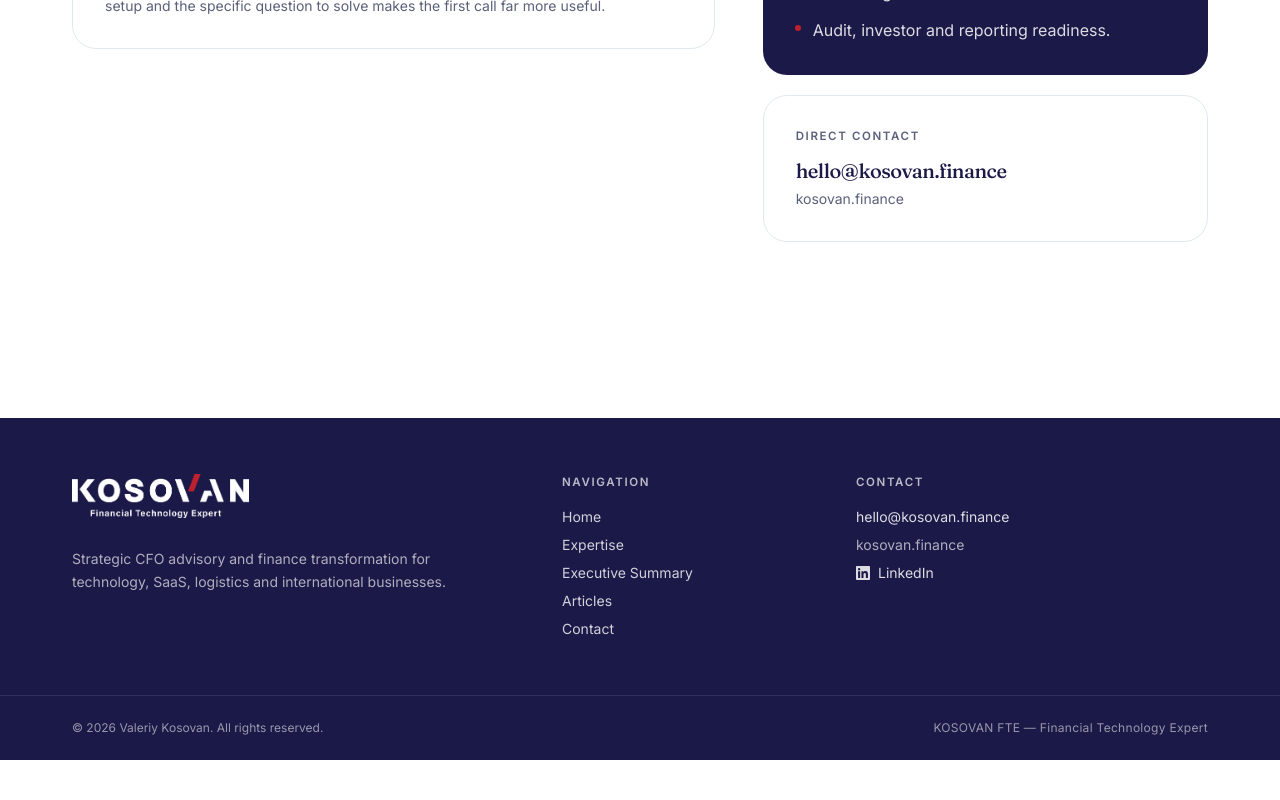
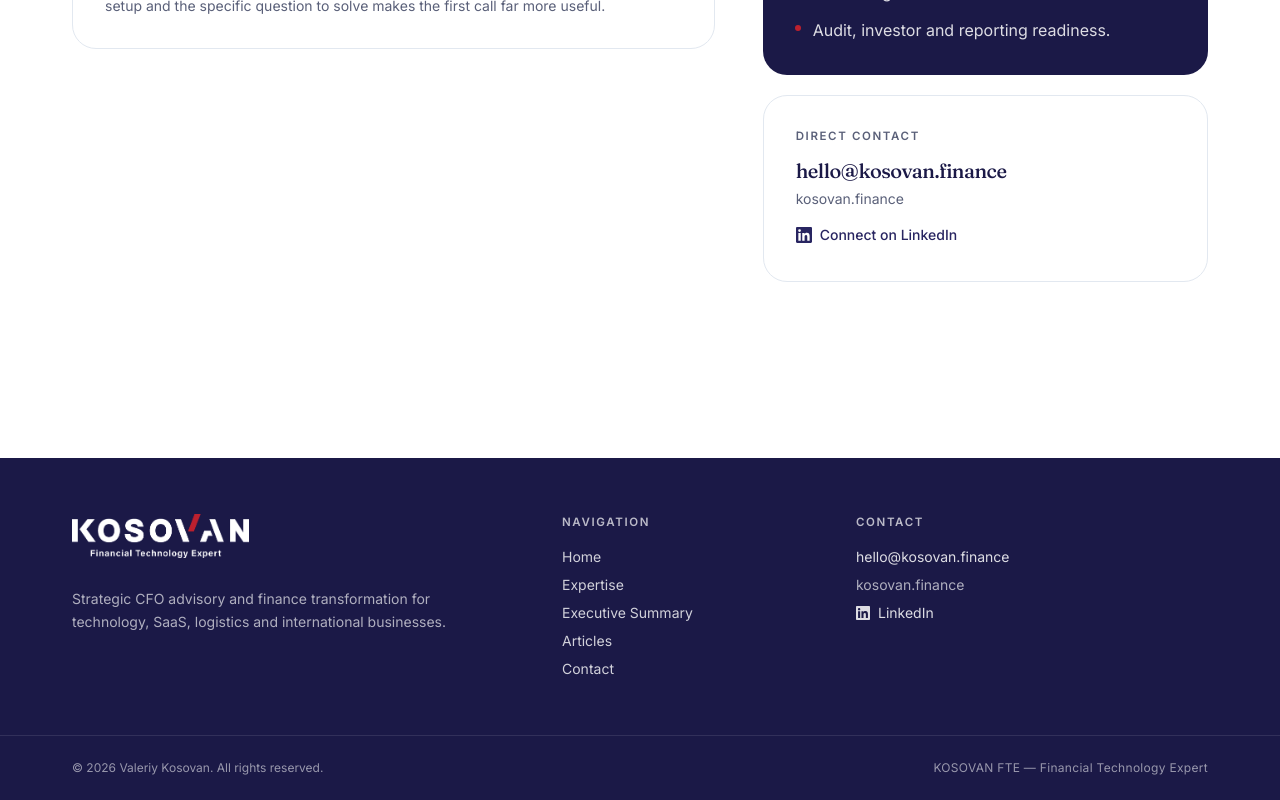
Before and after one commit to valeriy-star/finance-website, a Next.js app: page /contact in a window 1280 px wide. Shown: the part 941-1741 px from the top of the page. Before the commit the page ends 1701 px from the top, so only its background shows below. Built offline with nearby package versions, Linux system fonts and the light colour scheme.

Commit message:
Update page.tsx

```diff
--- a/src/app/contact/page.tsx
+++ b/src/app/contact/page.tsx
@@ -91,6 +91,17 @@ export default function ContactPage() {
                   </a>
                 </p>
                 <p className="mt-1 text-sm text-brand-slate">{siteConfig.url.replace('https://', '')}</p>
+                <a
+                  href={siteConfig.linkedinUrl}
+                  target="_blank"
+                  rel="noopener noreferrer"
+                  className="mt-4 inline-flex items-center gap-2 text-sm font-medium text-brand hover:text-brand-accent"
+                >
+                  <svg width="16" height="16" viewBox="0 0 24 24" fill="currentColor" aria-hidden="true">
+                    <path d="M20.45 20.45h-3.55v-5.57c0-1.33-.02-3.04-1.85-3.04-1.85 0-2.14 1.45-2.14 2.94v5.67H9.36V9h3.41v1.56h.05c.47-.9 1.64-1.85 3.37-1.85 3.6 0 4.27 2.37 4.27 5.45v6.29zM5.34 7.43a2.06 2.06 0 1 1 0-4.13 2.06 2.06 0 0 1 0 4.13zM7.12 20.45H3.56V9h3.56v11.45zM22.22 0H1.77C.79 0 0 .77 0 1.72v20.56C0 23.23.79 24 1.77 24h20.45c.98 0 1.78-.77 1.78-1.72V1.72C24 .77 23.2 0 22.22 0z" />
+                  </svg>
+                  Connect on LinkedIn
+                </a>
               </div>
             </aside>
           </div>
```
